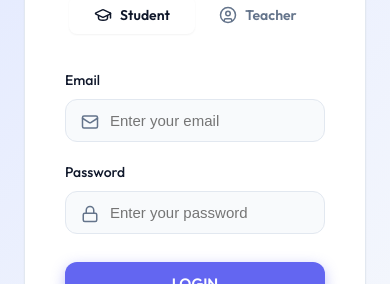
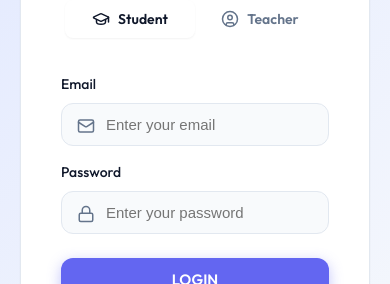
Before and after one commit to adityapraja/studentsupporthub, a React app in the folder frontend/: page / in a window 390 px wide. Shown: the part 303-587 px from the top of the page. Built offline with nearby package versions, Linux system fonts and the light colour scheme; the HTML template or start-up script is replaced by a standard one.

Commit message:
Fix the ui margins and paddings

```diff
--- a/frontend/src/index.css
+++ b/frontend/src/index.css
@@ -89,12 +89,31 @@ button {
 
 .page-wrapper {
   padding-top: 80px; /* Space for fixed navbar */
+  padding-bottom: 40px;
   min-height: 100vh;
+}
+
+.page-wrapper > main.container {
+  padding-top: 32px;
+}
+
+.auth-shell {
+  min-height: 100vh;
+  display: flex;
+  align-items: center;
+  justify-content: center;
+  background: linear-gradient(135deg, var(--primary-light) 0%, var(--bg-main) 100%);
+  padding: 32px 20px;
+}
+
+.auth-content {
+  width: 100%;
+  max-width: 520px;
 }
 
 /* Forms */
 .form-group {
-  margin-bottom: 20px;
+  margin-bottom: 16px;
 }
 
 .form-label {
@@ -121,6 +140,11 @@ button {
   border-color: var(--primary);
   box-shadow: 0 0 0 4px var(--primary-light);
   background-color: var(--bg-card);
+}
+
+textarea.form-input {
+  resize: vertical;
+  min-height: 110px;
 }
 
 /* Buttons */
@@ -188,7 +212,22 @@ button {
   border-radius: var(--radius-lg);
   box-shadow: var(--shadow-sm);
   border: 1px solid var(--border);
+  padding: 24px;
   transition: all 0.3s cubic-bezier(0.16, 1, 0.3, 1);
+}
+
+@media (max-width: 768px) {
+  .container {
+    padding: 0 16px;
+  }
+
+  .page-wrapper > main.container {
+    padding-top: 20px;
+  }
+
+  .card {
+    padding: 18px;
+  }
 }
 
 /* Badges */
--- a/frontend/src/layouts/AuthLayout.jsx
+++ b/frontend/src/layouts/AuthLayout.jsx
@@ -3,15 +3,8 @@ import { Outlet } from 'react-router-dom';
 
 const AuthLayout = () => {
   return (
-    <div style={{
-      minHeight: '100vh',
-      display: 'flex',
-      alignItems: 'center',
-      justifyContent: 'center',
-      background: 'linear-gradient(135deg, var(--primary-light) 0%, var(--bg-main) 100%)',
-      padding: '24px'
-    }}>
-      <div className="animate-fade-in" style={{ width: '100%', maxWidth: '480px' }}>
+    <div className="auth-shell">
+      <div className="auth-content animate-fade-in">
         <Outlet />
       </div>
     </div>
```
